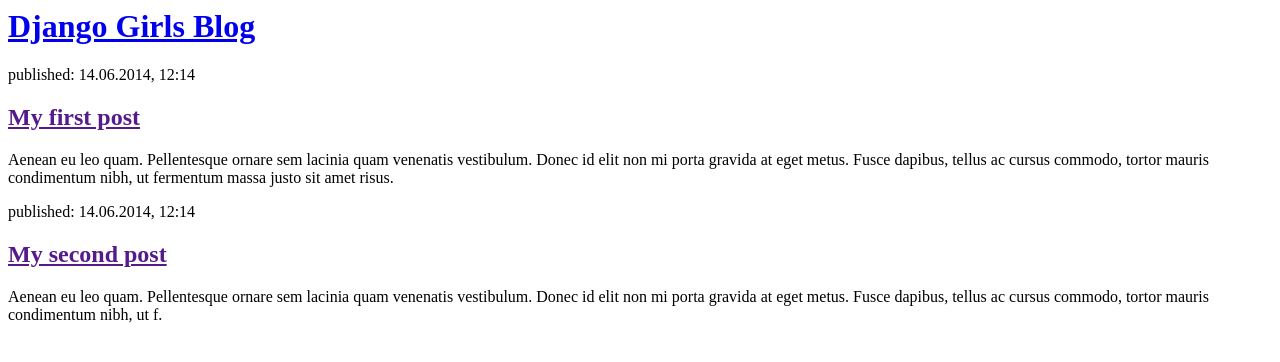
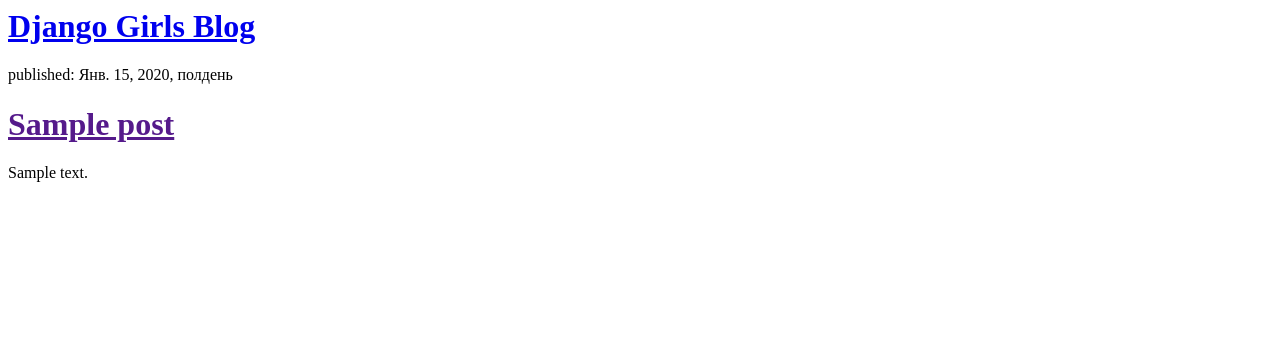
Before and after one commit to serhii73/django-girls-blog-serhii73, a Django app: template blog/templates/blog/post_list.html in a window 1280 px wide. Shown: the top 362 px of the page. Run offline with Django 3.2, Linux system fonts and the light colour scheme; the template is opened without the code that fills it: values that come from a table or form of the project are taken from there, others are empty; tables that the repository leaves empty hold one stand-in row (values such as "Sample post").

Commit message:
Include template tags

```diff
--- a/blog/templates/blog/post_list.html
+++ b/blog/templates/blog/post_list.html
@@ -8,17 +8,12 @@
 <div>
     <h1><a href="/">{% trans "Django Girls Blog" %}</a></h1>
 </div>
-
-<div>
-    <p>{% trans "published: 14.06.2014, 12:14" %}</p>
-    <h2><a href="">{% trans "My first post" %}</a></h2>
-    <p>{% trans "Aenean eu leo quam. Pellentesque ornare sem lacinia quam venenatis vestibulum. Donec id elit non mi porta gravida at eget metus. Fusce dapibus, tellus ac cursus commodo, tortor mauris condimentum nibh, ut fermentum massa justo sit amet risus." %}</p>
-</div>
-
-<div>
-    <p>{% trans "published: 14.06.2014, 12:14" %}</p>
-    <h2><a href="">{% trans "My second post" %}</a></h2>
-    <p>{% trans "Aenean eu leo quam. Pellentesque ornare sem lacinia quam venenatis vestibulum. Donec id elit non mi porta gravida at eget metus. Fusce dapibus, tellus ac cursus commodo, tortor mauris condimentum nibh, ut f." %}</p>
-</div>
+{% for post in posts %}
+    <div>
+        <p>{% trans "published: " %}{{ post.published_date }}</p>
+        <h1><a href="">{{ post.title }}</a></h1>
+        <p>{{ post.text|linebreaksbr }}</p>
+    </div>
+{% endfor %}
 </body>
 </html>
```
